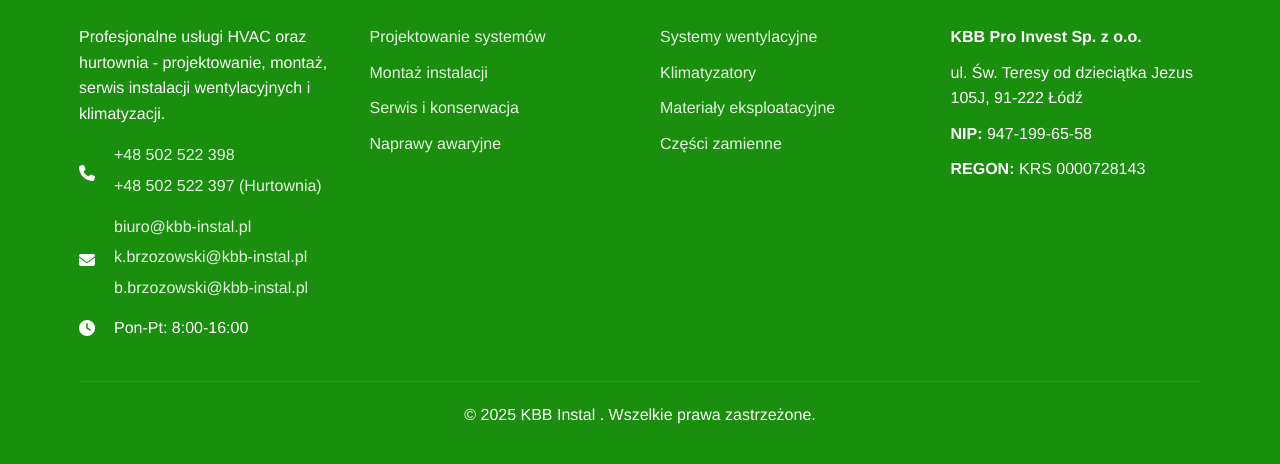
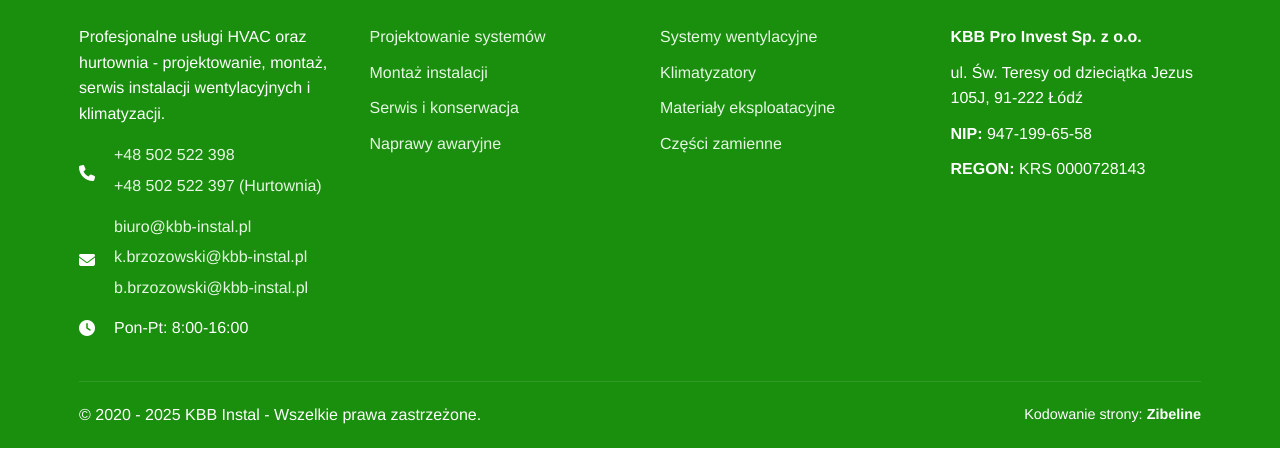
Before and after one commit to wooqash/kbb-instal, a website built with Vite: page index.html in a window 1280 px wide. Shown: the part 10536-11000 px from the top of the page. Built offline with nearby package versions, Linux system fonts and the light colour scheme; files whose address does not match are found by name.

Commit message:
added email address protection & updated footer info

```diff
--- a/index.html
+++ b/index.html
@@ -1178,8 +1178,19 @@
             </ul>
           </div>
         </div>
-        <div class="copyright">
-          <p>&copy; 2025 KBB Instal . Wszelkie prawa zastrzeżone.</p>
+        <div class="footer-bottom-belt">
+          <div class="copyright">
+            <p>
+              &copy; <span id="copyright-date"></span> KBB Instal - Wszelkie
+              prawa zastrzeżone.
+            </p>
+          </div>
+          <div class="implementation">
+            Kodowanie strony:
+            <a href="http://web.zibeline.pl" class="hover-underline"
+              >Zibeline</a
+            >
+          </div>
         </div>
       </div>
     </footer>
--- a/src/index.ts
+++ b/src/index.ts
@@ -3,7 +3,7 @@
 import { initAnimation } from "./scripts/animations";
 import { initHeroSlider } from "./scripts/hero";
 import { initGallery } from "./scripts/gallery";
-import { protectInfo } from "./scripts/protect-info";
+import { protectInfo, copyrightDate } from "./scripts/protect-info";
 
 export { sum } from "./sum";
 
@@ -20,6 +20,7 @@
   initAnimation();
   initGallery();
   protectInfo();
+  copyrightDate();
 
   if (subjectField) {
     serviceBtns.forEach(button => {
--- a/src/scripts/protect-info.ts
+++ b/src/scripts/protect-info.ts
@@ -1,3 +1,4 @@
+export const protectInfo = () => {
   const user1 = "biuro";
   const user2 = "k.brzozowski";
   const user3 = "b.brzozowski";
@@ -19,7 +20,6 @@
   const phone1 = document.querySelectorAll(".phone-1");
   const phone2 = document.querySelectorAll(".phone-2");
 
-export const protectInfo = () => {
   Array.from(emails1).forEach(
     email =>
       (email.innerHTML =
@@ -67,3 +67,19 @@
         "</a>")
   );
 };
+
+export const copyrightDate = (): void => {
+  const startYear = 2020;
+  const presentYear = new Date().getFullYear();
+  const copyrightDate = document.getElementById("copyright-date");
+
+  if (!copyrightDate) {
+    return;
+  }
+
+  if (startYear === presentYear) {
+    copyrightDate.innerText = startYear + "";
+  } else {
+    copyrightDate.innerText = `${startYear} - ${presentYear}`;
+  }
+};
--- a/src/style.css
+++ b/src/style.css
@@ -990,11 +990,32 @@
   background-color: #50d142;
 }
 
-.copyright {
+.footer-bottom-belt {
+  align-items: center;
   border-top: 1px solid rgba(255, 255, 255, 0.1);
+  display: flex;
+  flex-wrap: wrap;
+  justify-content: space-between;
   margin-block-start: 20px;
   padding-block-start: 20px;
+}
+
+.copyright {
   text-align: center;
+}
+
+.copyright p {
+  margin-bottom: 0;
+}
+
+.implementation {
+  font-size: 0.9rem;
+}
+
+.implementation a {
+  color: #fff;
+  font-weight: bold;
+  text-decoration: none;
 }
 
 /* RESPONSYWNOŚĆ */
@@ -1067,6 +1088,10 @@
   .brand img {
     max-height: 60px;
   }
+
+  .footer-bottom-belt {
+    justify-content: center;
+  }
 }
 
 @media (max-width: 576px) {
```
Lines whose indentation alone changed are shown as unchanged.
